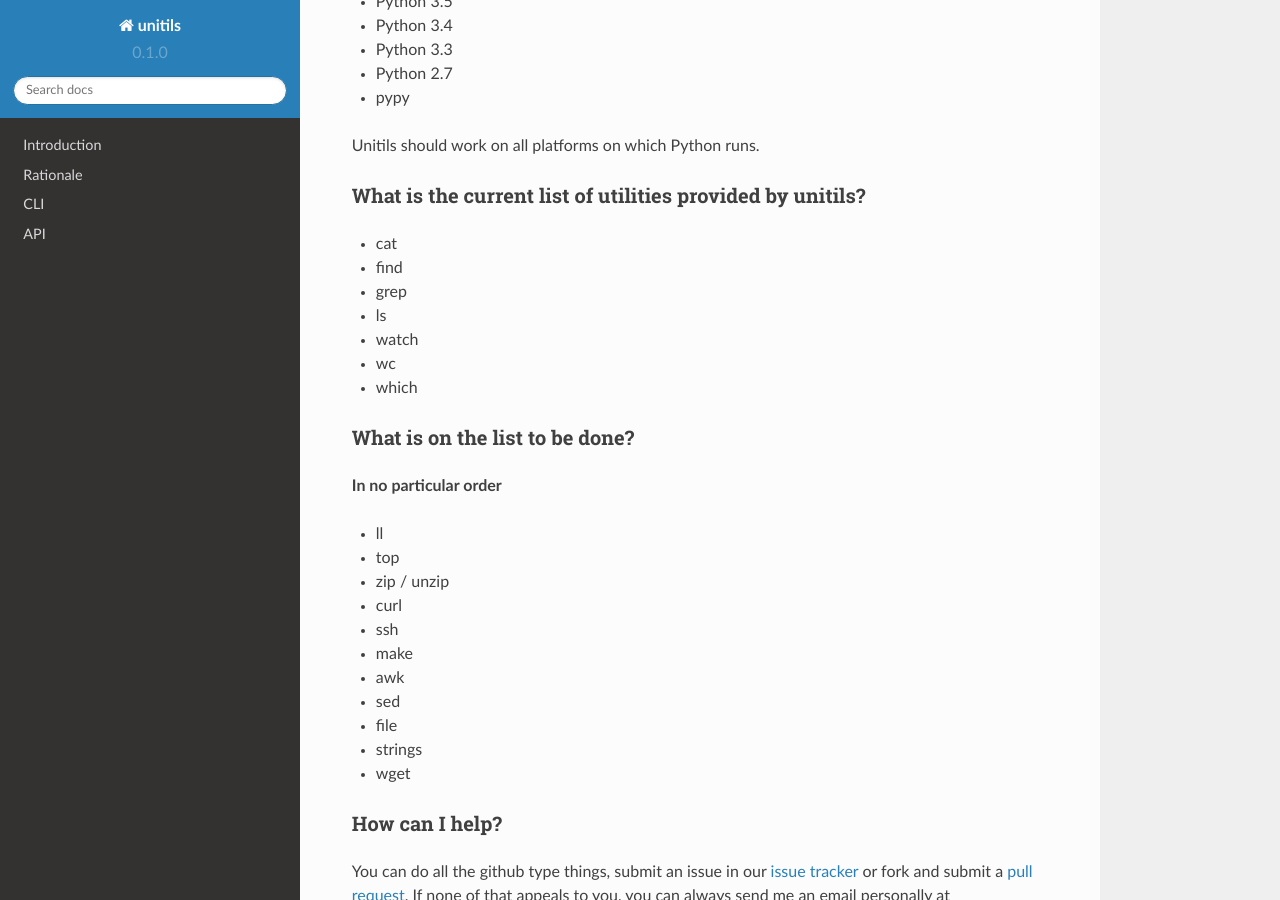
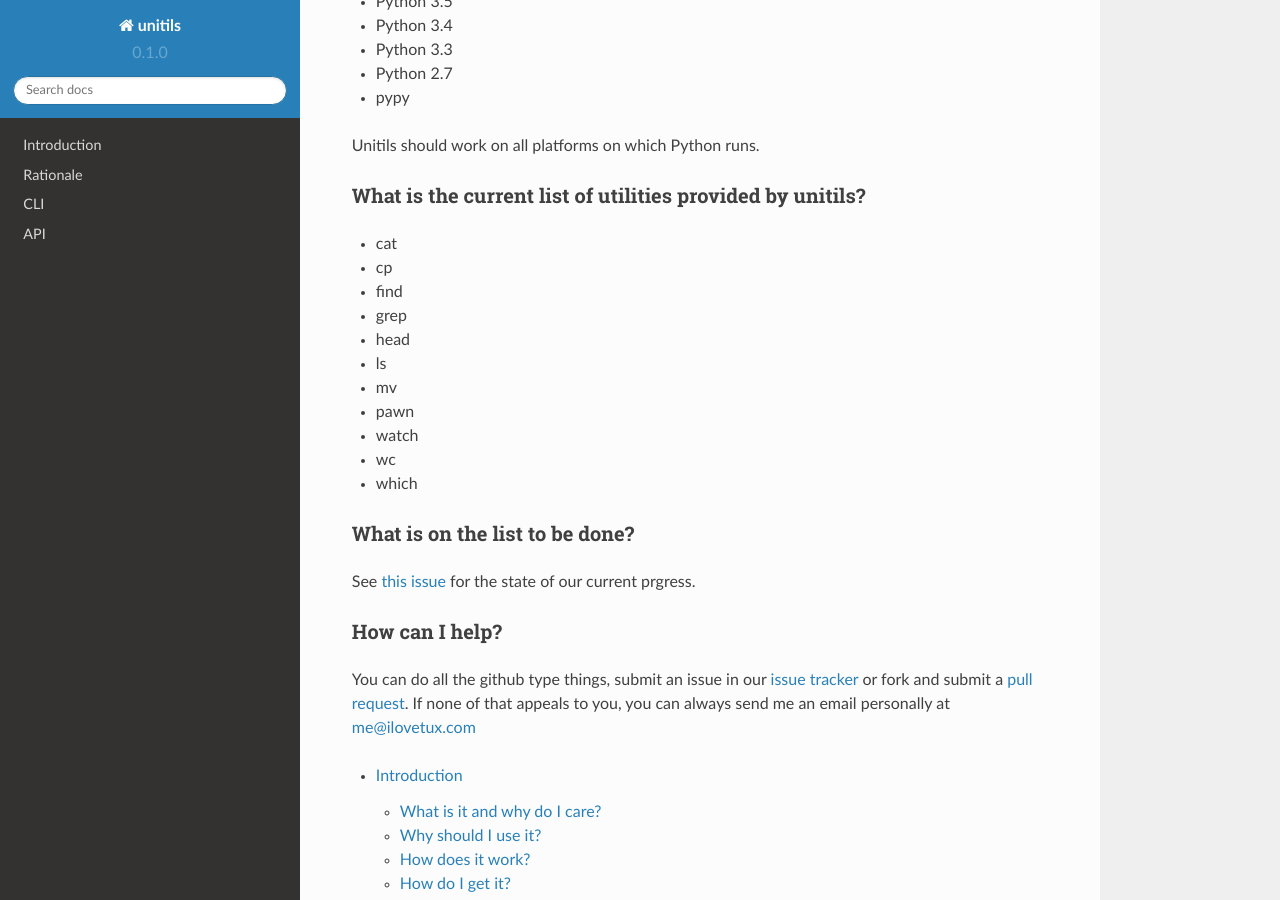
Before and after one commit to iLoveTux/unitils, a Sphinx documentation site: the page built from docs/index.rst, in a window 1280 px wide and 900 px high, scrolled down 3009 px. Built offline with Sphinx 7.4.7 and the Read the Docs theme 2.0.0, drawn with Linux system fonts in a browser that asks for light colours.

Commit message:
Clean up some documentation

```diff
--- a/README.rst
+++ b/README.rst
@@ -124,9 +124,13 @@
 ----------------------------------------------------------
 
 * cat
+* cp
 * find
 * grep
+* head
 * ls
+* mv
+* pawn
 * watch
 * wc
 * which
@@ -135,19 +139,9 @@
 What is on the list to be done?
 -------------------------------
 
-**In no particular order**
 
-* ll
-* top
-* zip / unzip
-* curl
-* ssh
-* make
-* awk
-* sed
-* file
-* strings
-* wget
+See `this issue <https://github.com/iLoveTux/unitils/issues/5>`_ for the state of
+our current prgress.
 
 ---------------
 How can I help?
```
Also changed, not shown: docs/rationale.rst (+2 -15 lines).
